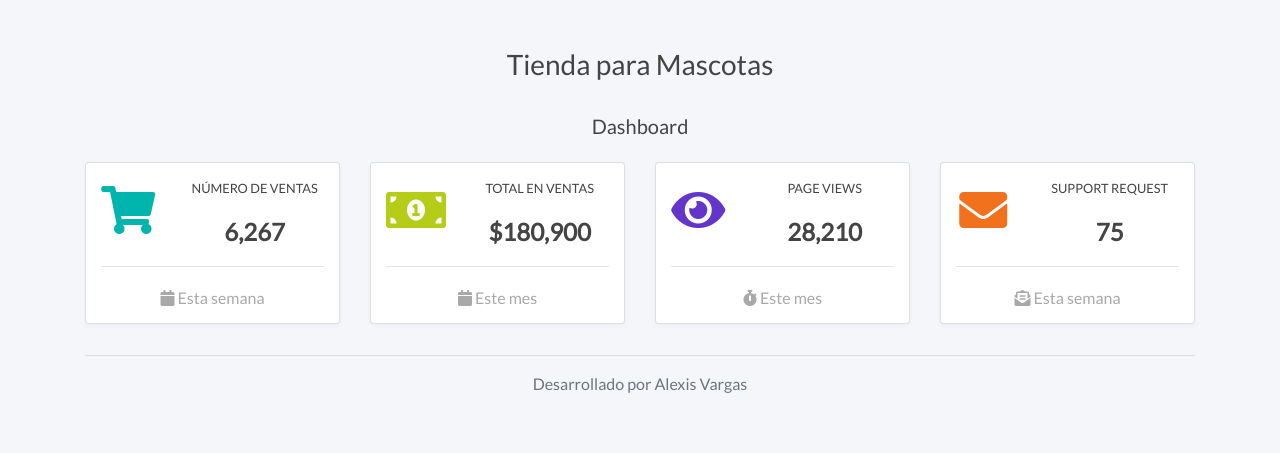
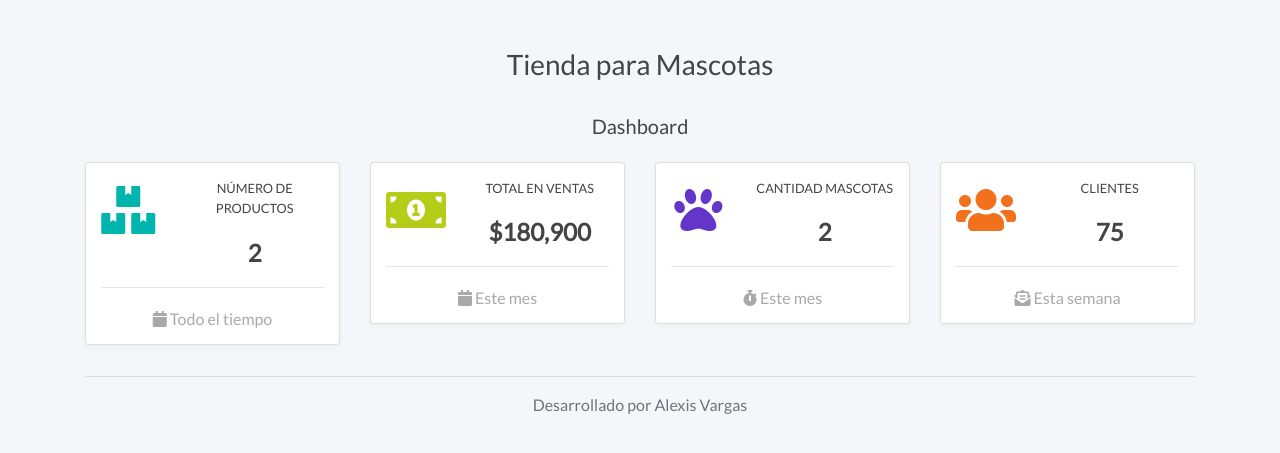
Before and after one commit to lexisvar/tienda-mascotas, a Django app: page /dashboard/ in a window 1280 px wide. Shown: the part 76-529 px from the top of the page. Run offline with Django 3.2, Linux system fonts and the light colour scheme; data comes from the database, SQL or seed files in the repository; some libraries are stand-ins or nearby versions.

Commit message:
contar productos y mostrarlos en el template

```diff
--- a/mascotas/templates/dashboard/index.html
+++ b/mascotas/templates/dashboard/index.html
@@ -41,25 +41,26 @@
                         <div class="row">
                             <div class="col-sm-4">
                                 <div class="icon-big text-center">
-                                    <i class="teal fas fa-shopping-cart"></i>
+                                    <i class="teal fas fa-boxes"></i>
                                 </div>
                             </div>
                             <div class="col-sm-8">
                                 <div class="detail">
-                                    <p class="detail-subtitle">Número de ventas</p>
-                                    <span class="number">6,267</span>
+                                    <p class="detail-subtitle">Número de productos</p>
+                                    <span class="number">{{ cantidad_mascotas }}</span>
                                 </div>
                             </div>
                         </div>
                         <div class="footer">
                             <hr>
                             <div class="stats">
-                                <i class="fas fa-calendar"></i> Esta semana
+                                <i class="fas fa-calendar"></i> Todo el tiempo
                             </div>
                         </div>
                     </div>
                 </div>
             </div>
+
             <div class="col-sm-6 col-md-6 col-lg-3 mt-3">
                 <div class="card">
                     <div class="content">
@@ -91,13 +92,13 @@
                         <div class="row">
                             <div class="col-sm-4">
                                 <div class="icon-big text-center">
-                                    <i class="violet fas fa-eye"></i>
+                                    <i class="violet fas fa-paw"></i>
                                 </div>
                             </div>
                             <div class="col-sm-8">
                                 <div class="detail">
-                                    <p class="detail-subtitle">Page views</p>
-                                    <span class="number">28,210</span>
+                                    <p class="detail-subtitle">Cantidad Mascotas</p>
+                                    <span class="number">{{ cantidad_mascotas }}</span>
                                 </div>
                             </div>
                         </div>
@@ -116,12 +117,12 @@
                         <div class="row">
                             <div class="col-sm-4">
                                 <div class="icon-big text-center">
-                                    <i class="orange fas fa-envelope"></i>
+                                    <i class="orange fas fa-users"></i>
                                 </div>
                             </div>
                             <div class="col-sm-8">
                                 <div class="detail">
-                                    <p class="detail-subtitle">Support Request</p>
+                                    <p class="detail-subtitle">Clientes</p>
                                     <span class="number">75</span>
                                 </div>
                             </div>
--- a/mascotas/views.py
+++ b/mascotas/views.py
@@ -15,6 +15,15 @@ from django import forms
 
 class Dashboard(ListView):
     model = Mascotas
+
+    def get_context_data(self, **kwargs):
+      context = super().get_context_data(**kwargs)
+      context['cantidad_mascotas'] = Mascotas.objects.count()
+      context['cantidad_clientes'] = Clientes.objects.count()
+      context['cantidad_productos'] = Productos.objects.count()
+      context['cantidad_servicios'] = Servicios.objects.count()
+      return context
+
 
 ############ MASCOTAS #############
 
```
